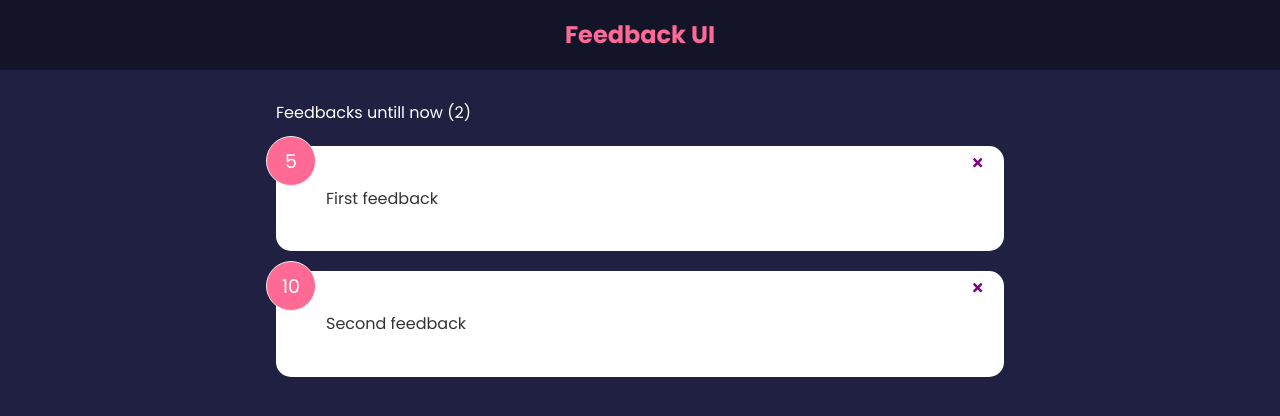
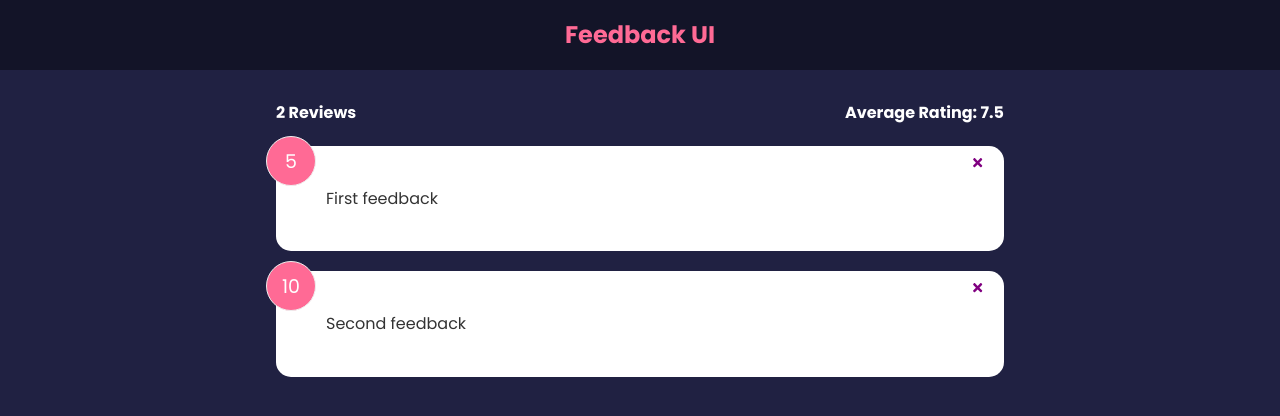
Before and after one commit to pedroluiznogueira/feedback, a React (Create React App) app: page / in a window 1280 px wide. Shown: the top 416 px of the page. Built offline with nearby package versions, Linux system fonts and the light colour scheme.

Commit message:
Displaying average rating

```diff
--- a/src/App.js
+++ b/src/App.js
@@ -18,7 +18,9 @@ function App() {
         <>
             <Header />
             <div className="container">
-                <FeedbackStats feedbacks={feedbacks} />
+                <FeedbackStats
+                    feedbacks={feedbacks}
+                />
                 <FeedbackList
                     feedbacks={feedbacks}
                     handleDelete={deleteFeedback}
--- a/src/components/FeedbackStats.jsx
+++ b/src/components/FeedbackStats.jsx
@@ -1,7 +1,13 @@
 function FeedbackStats( {feedbacks } ) {
+    // calculate ratings avg
+    let average = (feedbacks.reduce((acc, cur) => {
+        return acc + cur.rating
+    }, 0) / feedbacks.length).toFixed(1).replace(/[.,]0$/, '');
+
     return (
-        <div>
-                Feedbacks untill now ({feedbacks.length})
+        <div className='feedback-stats'>
+                <h4>{feedbacks.length} Reviews</h4>
+                <h4>Average Rating: {isNaN(average) ? 0 : average}</h4>
         </div>
     )
 }
```
